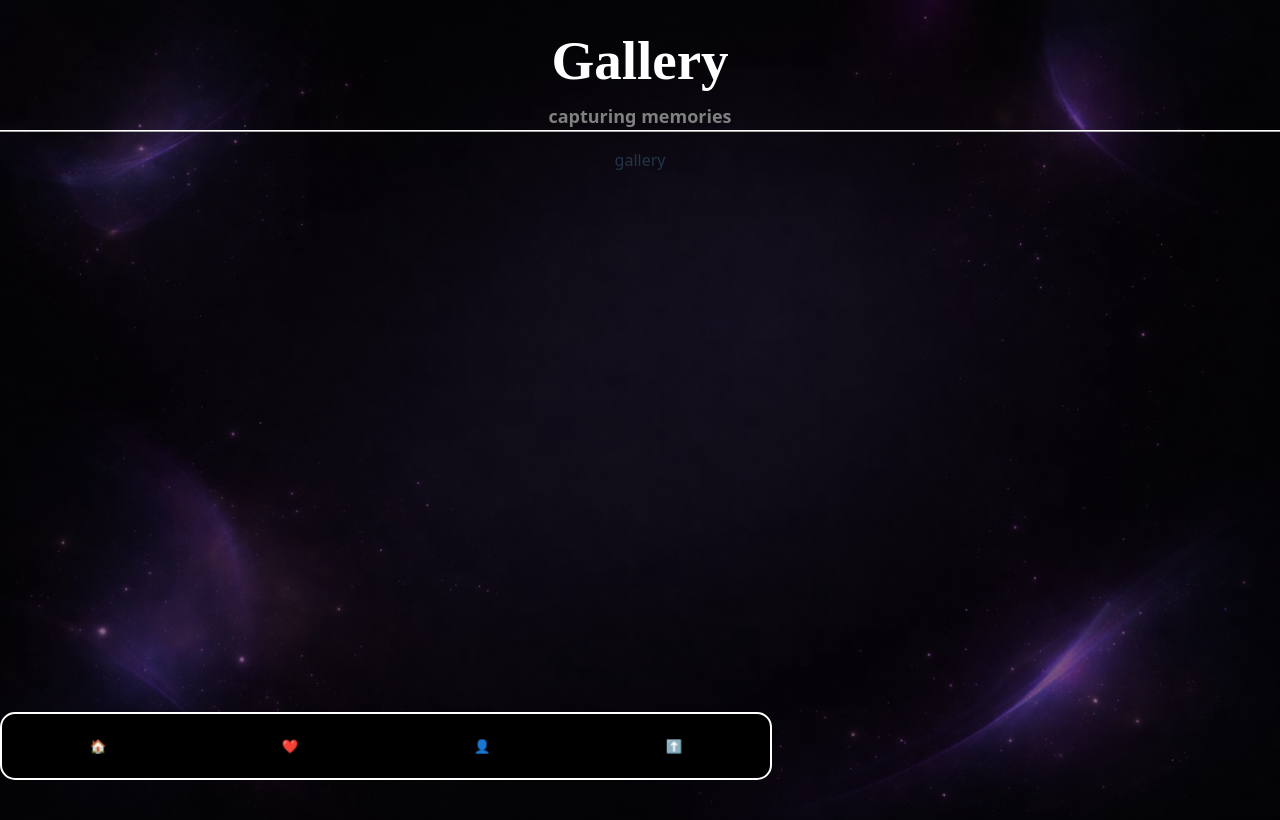
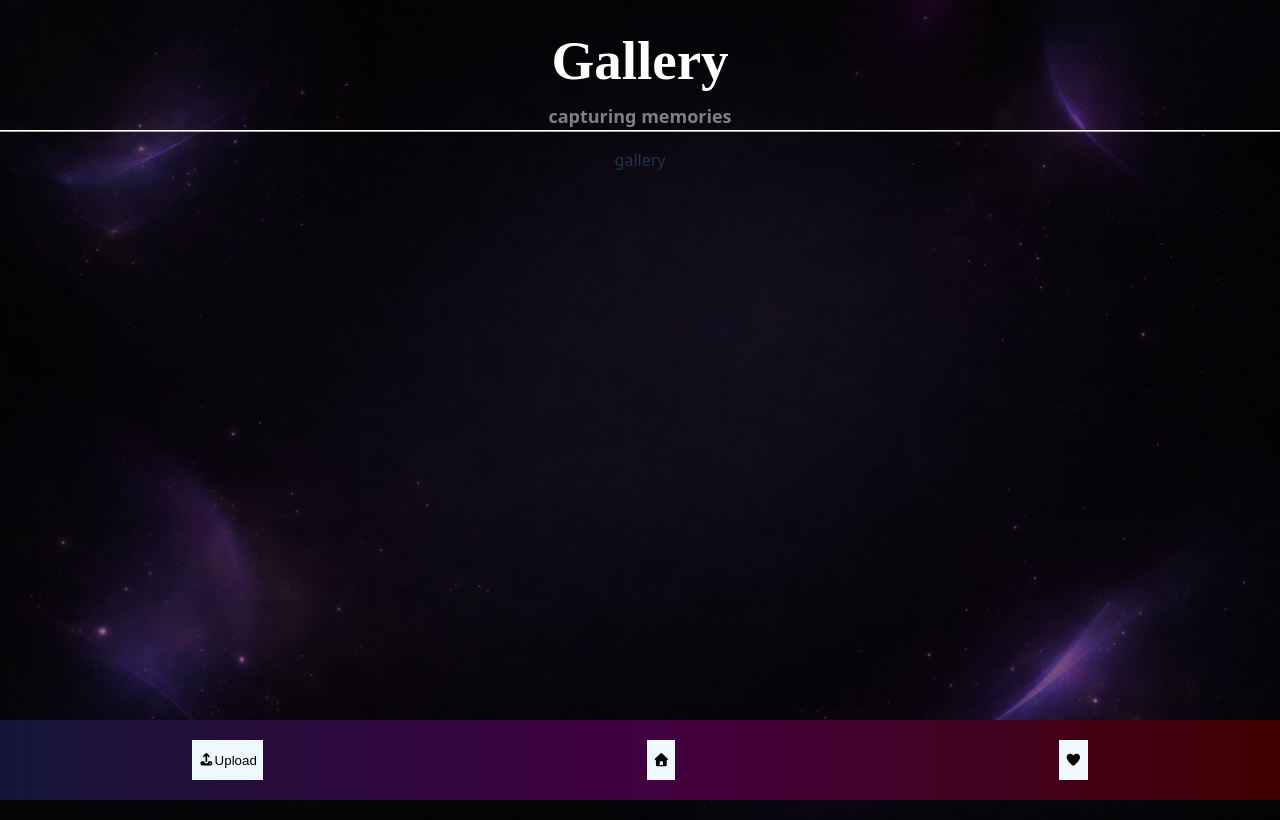
Before and after one commit to vanshi040907/gdg_task3, a React (Vite) app in the folder frontend/photo_gallery/: page /gallery in a window 1280 px wide. Built offline with nearby package versions, Linux system fonts and the light colour scheme; a web font is replaced by a local one.

Commit message:
minor changes

```diff
--- a/frontend/photo_gallery/src/App.css
+++ b/frontend/photo_gallery/src/App.css
@@ -1,5 +1,5 @@
 #root {
-  max-width: 1280px;
+  /* max-width: 1280px; */
   margin: 0;
   /* padding: 2rem; */
   text-align: center;
--- a/frontend/photo_gallery/src/App.jsx
+++ b/frontend/photo_gallery/src/App.jsx
@@ -21,7 +21,7 @@ function App() {
           <Route path='/signup' element={<Signup_page />} />
         </Routes>
       </main>
-      {/* <Footer /> */}
+      <Footer />
     </>
   )
 }
--- a/frontend/photo_gallery/src/css/footer.css
+++ b/frontend/photo_gallery/src/css/footer.css
@@ -9,4 +9,15 @@
     width: 100%;
     z-index: 1000;
     height: 10vh;
+    display: flex;
+    justify-content: space-around;
+    align-items: center;
+    padding-left: 10vw, 0;
+
 }
+
+.btn{
+    height: 5vh;
+    width: auto;
+    background-color: aliceblue;
+}
--- a/frontend/photo_gallery/src/pages/gallery.jsx
+++ b/frontend/photo_gallery/src/pages/gallery.jsx
@@ -6,14 +6,6 @@ function gallery() {
         <>
 
             <div>gallery</div>
-            <div className='wrapper'>
-                <div className='menu'>
-                    <button><div className='gallery'> 🏠 </div></button>
-                    <button><div className='favorites'> ❤️</div></button>
-                    <button><div className='profile'>👤</div></button>
-                    <button><div className='uploag'>⬆️</div></button>
-                </div>
-            </div>
 
         </>
     )
```
Also changed, not shown: 1 other file (tests, documents, lock files or other folders).
